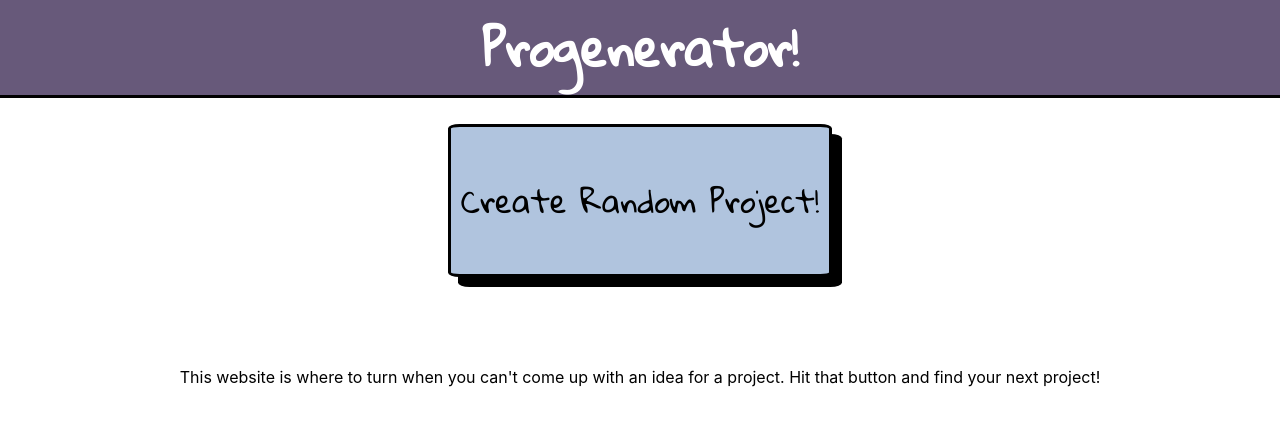
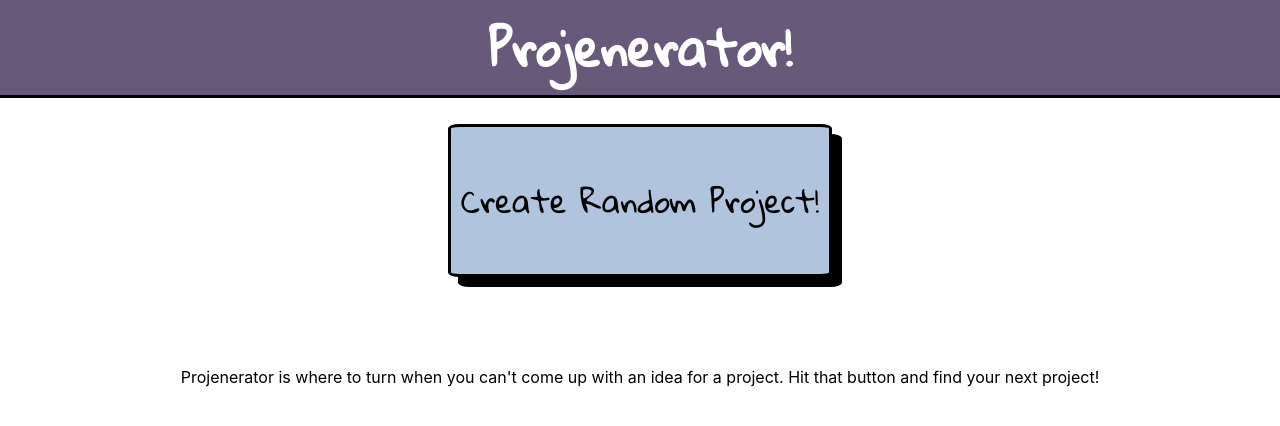
Before and after one commit to AurumValian/projenerator, a React (Create React App) app: page / in a window 1280 px wide. Shown: the top 426 px of the page. Built offline with nearby package versions, Linux system fonts and the light colour scheme.

Commit message:
Add hover state to buttons

```diff
--- a/src/App/App.css
+++ b/src/App/App.css
@@ -23,6 +23,14 @@ html {
   border-radius: 3%;
   border: 3px solid black;
   box-shadow: 10px 10px;
+}
+
+button:hover {
+  cursor: pointer;
+}
+
+.random-project-button:hover {
+  box-shadow: 12px 12px;
 }
 
 .page-description {
--- a/src/App/App.js
+++ b/src/App/App.js
@@ -101,7 +101,7 @@ class App extends Component {
             </button>
             {!this.state.api.API && (
               <section className="page-description">
-                This website is where to turn when you can't come up with an idea for a project. Hit that button and find your next project!
+                Projenerator is where to turn when you can't come up with an idea for a project. Hit that button and find your next project!
               </section>
             )}
           </div>
--- a/src/Header/Header.css
+++ b/src/Header/Header.css
@@ -26,7 +26,12 @@ h1 {
   background-color: #004346;
   color: #FFFFFF;
   margin-left: 7%;
-  box-shadow: 6px 6px black;
+  box-shadow: 5px 5px black;
+}
+
+.favorites-button:hover,
+.home-button:hover {
+  box-shadow: 6px 6px black
 }
 
 .home-button {
@@ -40,5 +45,5 @@ h1 {
   background-color: #004346;
   color: #FFFFFF;
   margin-right: 7%;
-  box-shadow: 6px 6px black;
+  box-shadow: 5px 5px black;
 }
--- a/src/Header/Header.js
+++ b/src/Header/Header.js
@@ -9,7 +9,7 @@ function Header(props) {
       {props.favorites[0] &&
         <Link to="/favorites"><button className="favorites-button">Your Favorites</button></Link>
       }
-      <h1>Progenerator!</h1>
+      <h1>Projenerator!</h1>
       {!props.isHome &&
         <Link to="/"><button className="home-button" onClick={props.backHome}>Back to Home</button></Link>
       }
```
